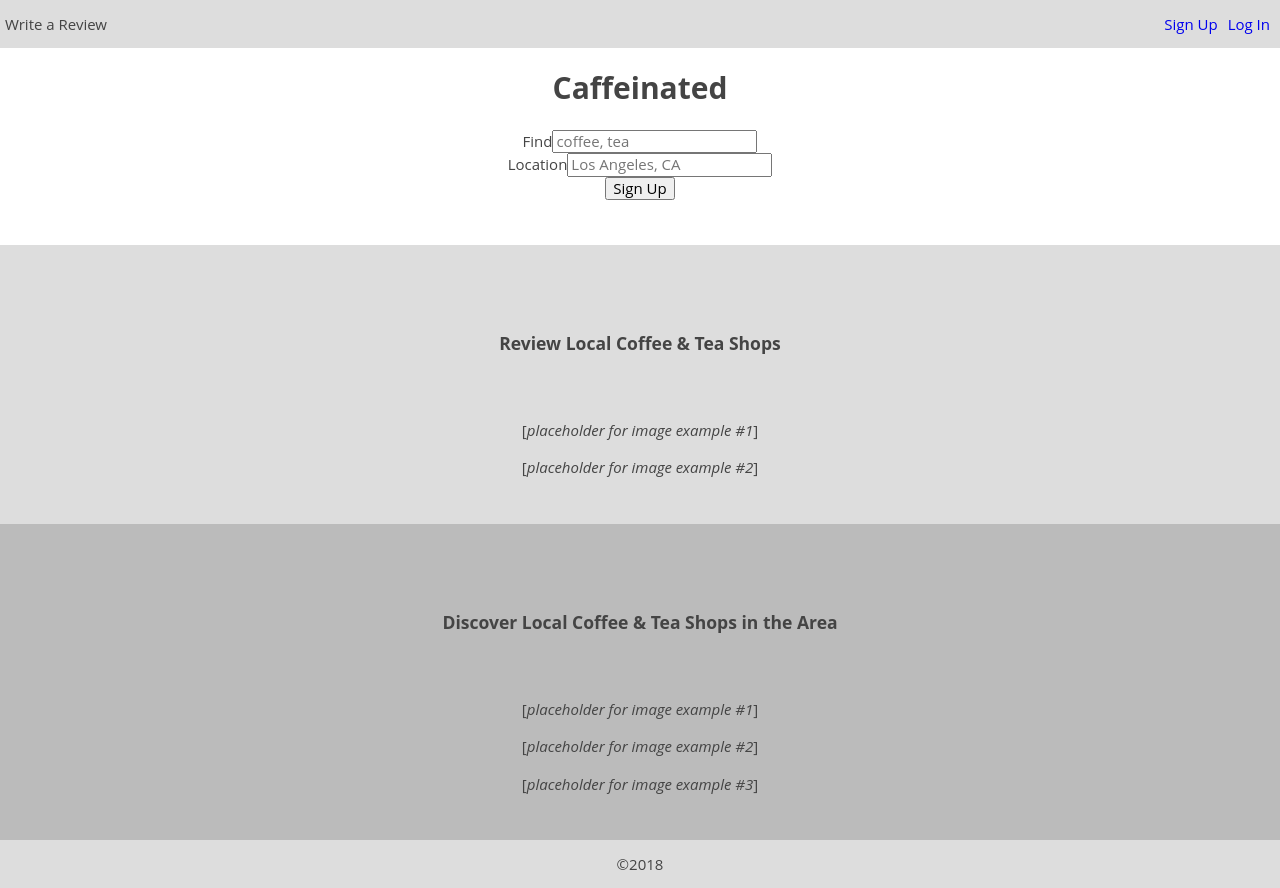
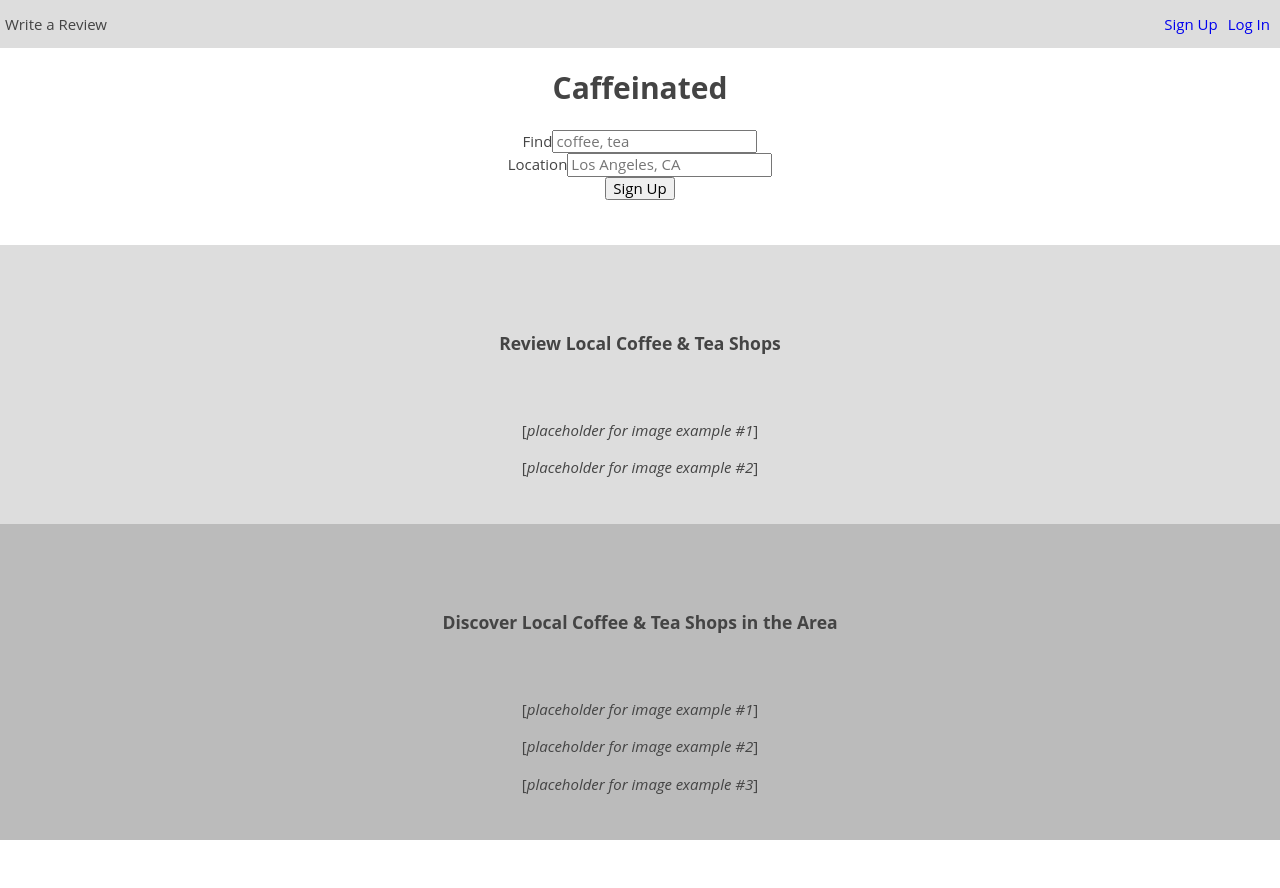
Before and after one commit to llamousse/caffeinated, a React (Create React App) app: page / in a window 1280 px wide. After the commit the page ends 840 px from the top, so only its background shows below. Built offline with nearby package versions, Linux system fonts and the light colour scheme.

Commit message:
removed footer

```diff
--- a/src/App.js
+++ b/src/App.js
@@ -48,8 +48,6 @@ class App extends Component {
             <p>[<em>placeholder for image example #3</em>]</p>
           </section>
         </main>
-
-        <footer role="content-info">&copy;2018</footer>
       </div>
     );
   }
```
